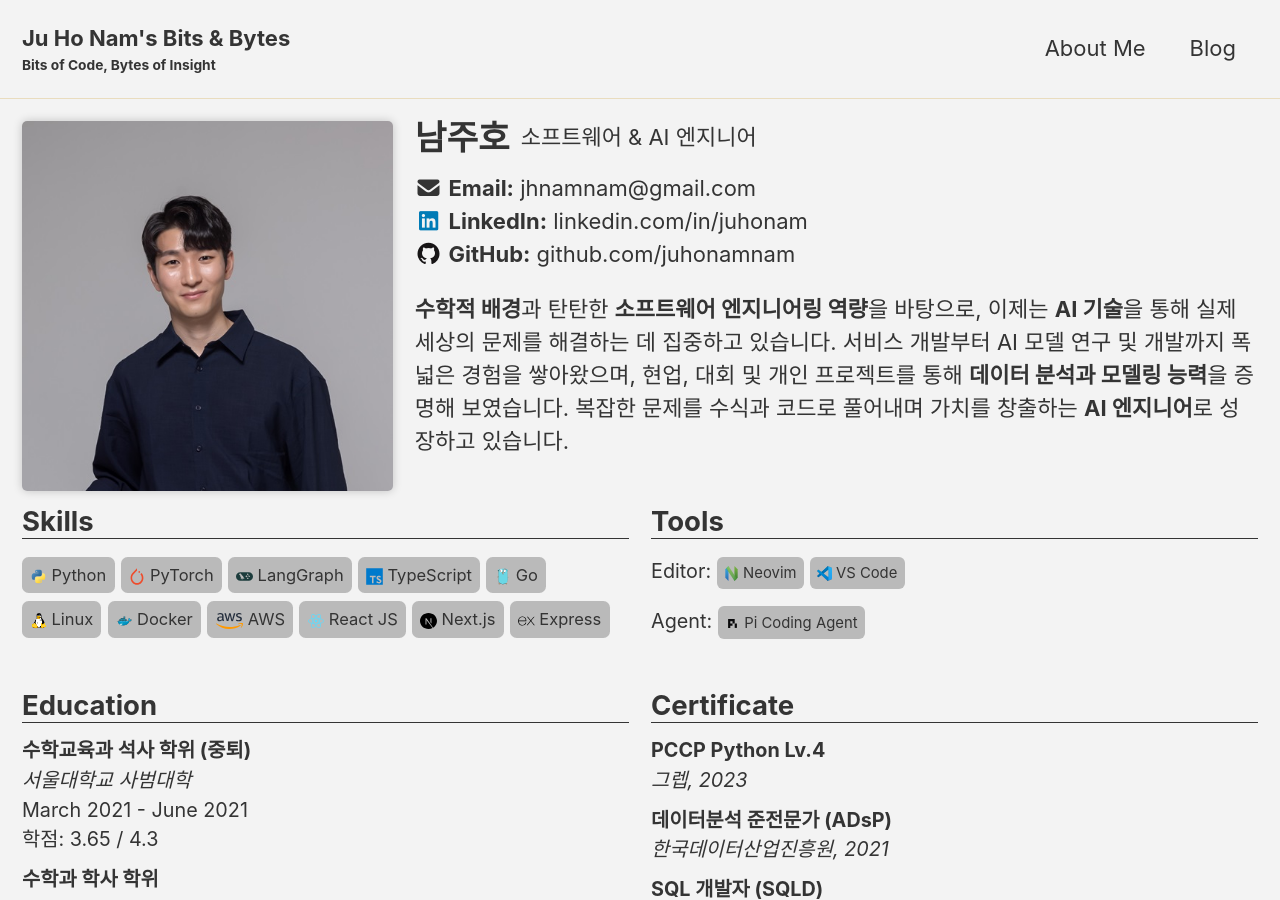
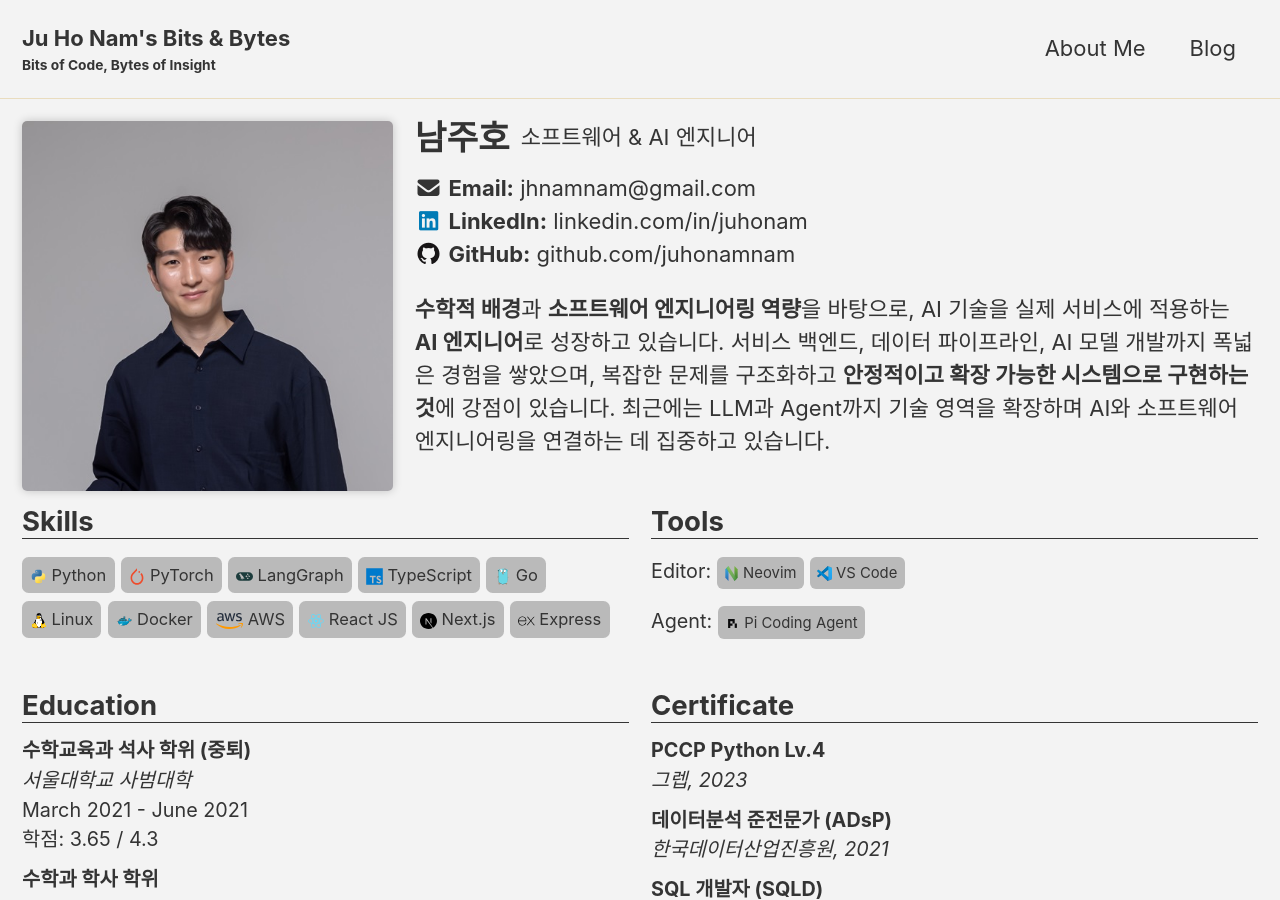
Before and after one commit to juhonamnam/juhonamnam.github.io, a Jekyll site: the page built from resume/index.html, in a window 1280 px wide and 900 px high. Built offline with Jekyll 4.4.1, drawn with Linux system fonts in a browser that asks for light colours; cached includes are drawn as plain includes.

Commit message:
modify introduction

```diff
--- a/_data/about-me/main.yml
+++ b/_data/about-me/main.yml
@@ -30,8 +30,8 @@ title:
 description:
   - type: paragraph
     inner:
-      ko: "<b>수학적 배경</b>과 탄탄한 <b>소프트웨어 엔지니어링 역량</b>을 바탕으로, 이제는 <b>AI 기술</b>을 통해 실제 세상의 문제를 해결하는 데 집중하고 있습니다. 서비스 개발부터 AI 모델 연구 및 개발까지 폭넓은 경험을 쌓아왔으며, 현업, 대회 및 개인 프로젝트를 통해 <b>데이터 분석과 모델링 능력</b>을 증명해 보였습니다. 복잡한 문제를 수식과 코드로 풀어내며 가치를 창출하는 <b>AI 엔지니어</b>로 성장하고 있습니다."
-      en: "With a strong foundation in mathematics and solid software engineering skills, I am now focused on solving real-world problems through AI technology. I have gained extensive experience in service development as well as AI model research and development, demonstrating my data analysis and modeling capabilities through professional work, competitions, and personal projects. I am growing as an AI engineer who creates value by solving complex problems with equations and code."
+      ko: "<b>수학적 배경</b>과 <b>소프트웨어 엔지니어링 역량</b>을 바탕으로, AI 기술을 실제 서비스에 적용하는 <b>AI 엔지니어</b>로 성장하고 있습니다. 서비스 백엔드, 데이터 파이프라인, AI 모델 개발까지 폭넓은 경험을 쌓았으며, 복잡한 문제를 구조화하고 <b>안정적이고 확장 가능한 시스템으로 구현하는 것</b>에 강점이 있습니다. 최근에는 LLM과 Agent까지 기술 영역을 확장하며 AI와 소프트웨어 엔지니어링을 연결하는 데 집중하고 있습니다."
+      en: "I am growing as an AI engineer, leveraging my mathematical background and software engineering skills to apply AI technologies to real-world services. I have gained extensive experience in service backend, data pipelines, and AI model development, with a strong ability to structure complex problems and implement them into stable and scalable systems. Recently, I have been expanding my technical expertise to include LLMs and Agents, focusing on bridging the gap between AI and software engineering."
 contacts:
   - label: "Email"
     icon: "fas faa-fw fa-envelope"
```
